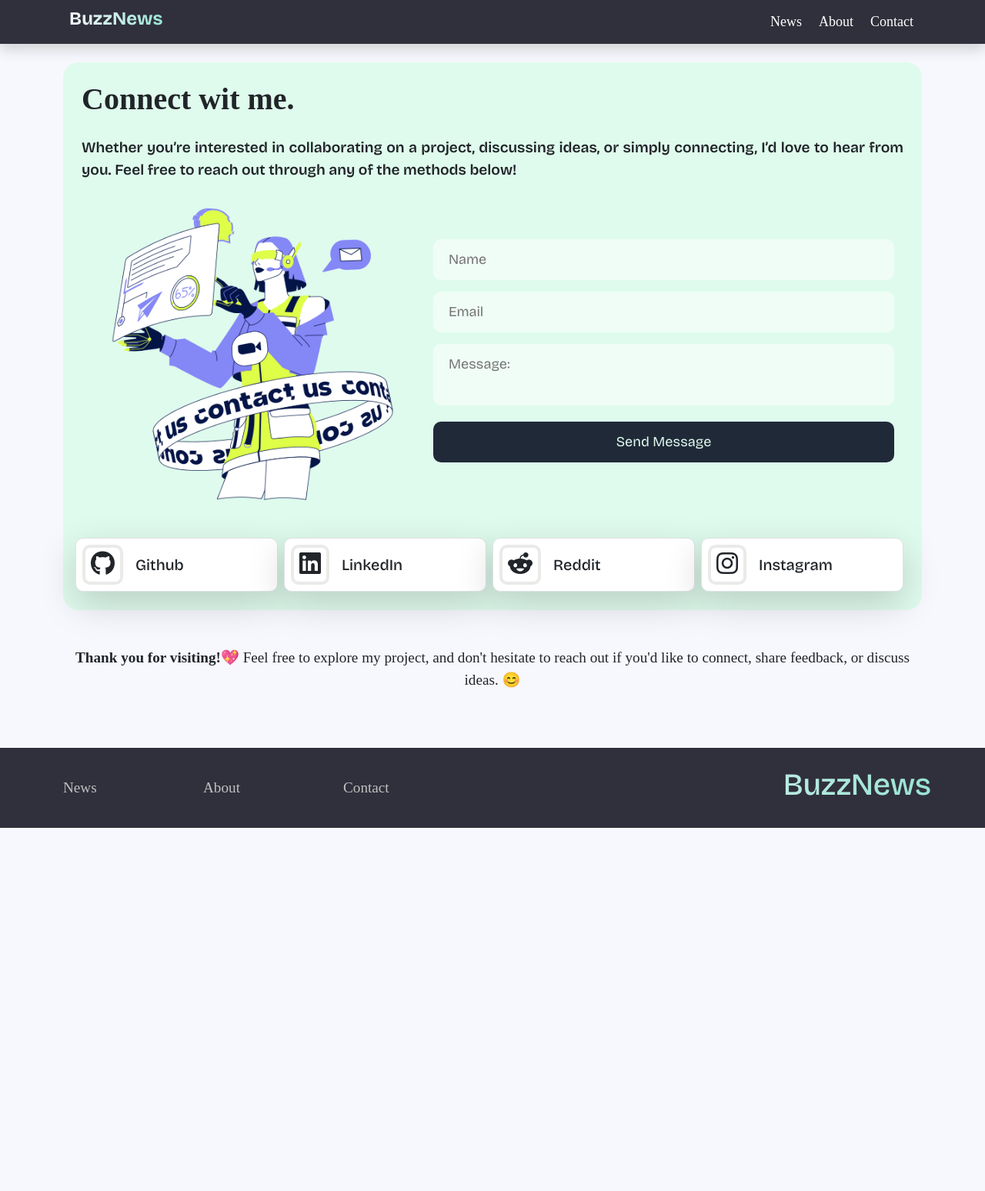
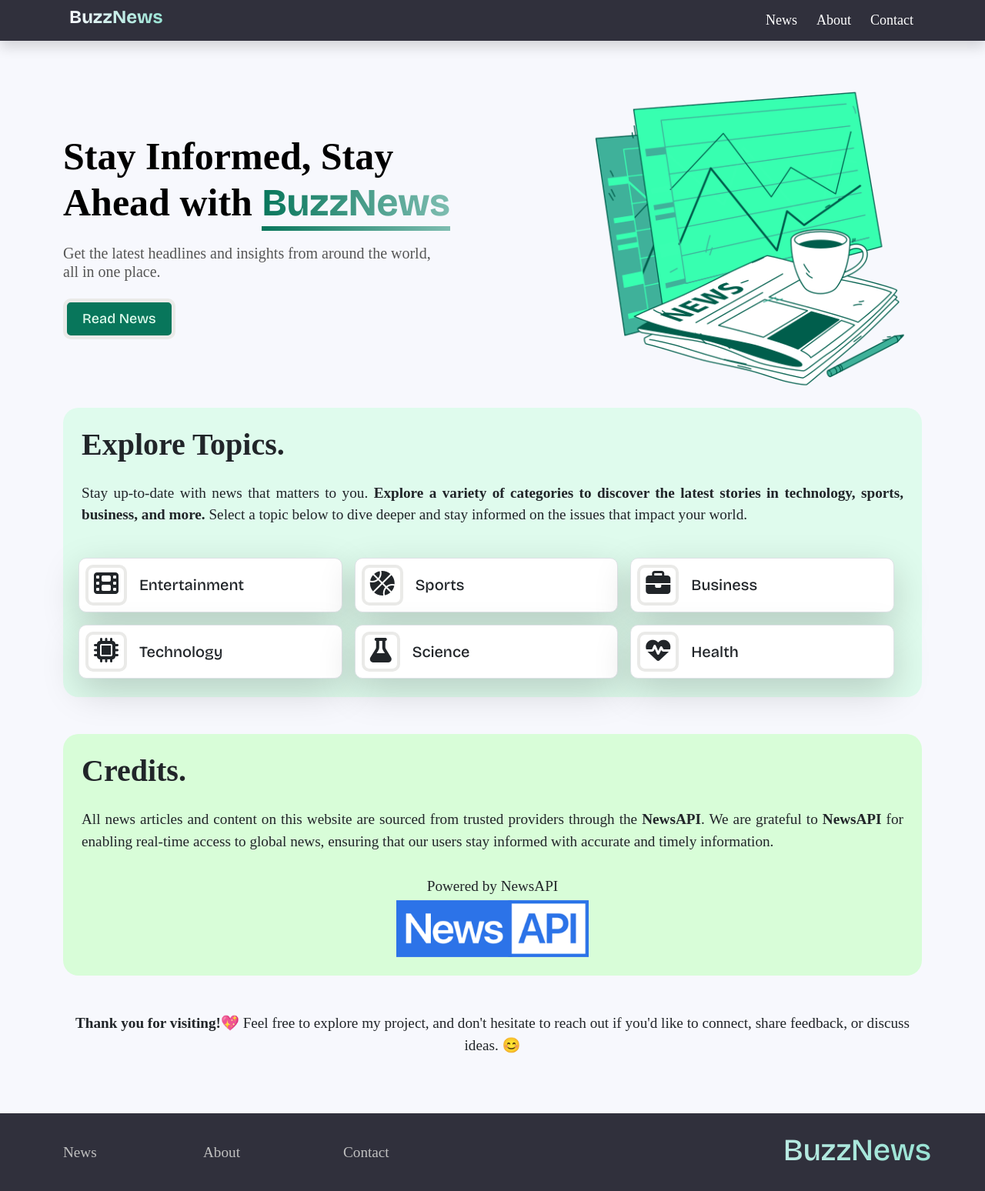
Before and after one commit to ArpanVala/BuzzNews, a React (Vite) app: page / in a window 1280 px wide. Shown: the top 1548 px of the page at 77% size. Before the commit the page ends 1076 px from the top, so only its background shows below. Built offline with nearby package versions, Linux system fonts and the light colour scheme; a web font is replaced by a local one.

Commit message:
router added

```diff
--- a/package.json
+++ b/package.json
@@ -18,6 +18,7 @@
     "react": "^18.3.1",
     "react-dom": "^18.3.1",
     "react-masonry-css": "^1.0.16",
+    "react-router-dom": "^7.1.1",
     "react-toastify": "^11.0.2"
   },
   "devDependencies": {
--- a/public/CSS/mainnavbar.css
+++ b/public/CSS/mainnavbar.css
@@ -4,6 +4,9 @@
 
 body {
   background-color: #f7f8fd;
+}
+a {
+  text-decoration: none;
 }
 header {
   background-color: #30303c;
@@ -15,17 +18,20 @@ header {
   font-family: 'Bricolage Grotesque', serif;
   font-weight: 700;
 }
-.navbar-nav li a {
+.navbar-nav li {
   color: white;
+  margin-left: 3px;
+  padding: 2px 8px;
   font-family: 'gabarito', serif;
   font-size: 18px;
-  /* border-radius: 50px; */
+  text-decoration: none !important;
   border: 3px solid transparent;
 }
-.navbar-nav li a:hover {
-  /* background-color: #99e3d4; */
-  border-bottom: 3px solid #99e3d4;
-  color: white;
+.navbar-nav li:hover,
+.navbar-nav li:active {
+  background-color: #99e3d4;
+  border-radius: 2px;
+  color: #30303c;
 }
 .navbar-toggler {
   padding: 1px 3px;
--- a/src/App.jsx
+++ b/src/App.jsx
@@ -6,6 +6,7 @@ import Footer from "./Components/Footer"
 import HomePage from "./Pages/HomePage"
 import AboutPage from "./Pages/AboutPage"
 import ContactPage from "./Pages/ContactPage"
+import { Routes, Route } from "react-router-dom"
 
 const App = () => {
   const [category, setCategory] = useState('general')
@@ -16,9 +17,11 @@ const App = () => {
       {/* <NavBar setCategory={setCategory} setcountry={setCountry} /> */}
       {/* <NewsBoard category={category} country={country} /> */}
       <MainNavBar />
-      {/* <HomePage /> */}
-      {/* <AboutPage /> */}
-      <ContactPage />
+      <Routes>
+        <Route path="/" element={<HomePage />} />
+        <Route path="/About" element={<AboutPage />} />
+        <Route path="/Contact" element={<ContactPage />} />
+      </Routes>
       <Footer />
     </div>
   )
--- a/src/Components/Footer.jsx
+++ b/src/Components/Footer.jsx
@@ -1,6 +1,7 @@
 import React from 'react'
 import '../../public/CSS/footer.css'
 import '../../public/css/media.css'
+import { Link } from 'react-router-dom'
 const Footer = () => {
     return (
         <footer className='container-fluid'>
@@ -9,19 +10,19 @@ const Footer = () => {
                     <div className="col-8 col-md-6 ">
                         <div className="footer-links d-flex">
                             <div className="col-4">
-                                <p className='text-content '>News</p>
+                                <Link to='/'><p className='text-content '>News</p></Link>
                             </div>
                             <div className="col-4">
-                                <p className='text-content '>About</p>
+                                <Link to='/About'><p className='text-content '>About</p></Link>
                             </div>
                             <div className="col-4">
-                                <p className='text-content '>Contact</p>
+                                <Link to='/Contact'><p className='text-content '>Contact</p></Link>
                             </div>
                         </div>
                     </div>
                     <div className="col-4 col-md-6 my-0 px-0 text-end ">
                         <div className="footer-logo">
-                            <h1>BuzzNews</h1>
+                            <Link to='/'><h1>BuzzNews</h1></Link>
                         </div>
                     </div>
                 </div>
--- a/src/Components/MainNavBar.jsx
+++ b/src/Components/MainNavBar.jsx
@@ -1,22 +1,24 @@
 import './../../public/CSS/mainnavbar.css';
+import { Link } from 'react-router-dom';
 const MainNavBar = () => {
     return (
-        <header className='container-fluid shadow py-1'>
+        <header className='container-fluid shadow py-2'>
             <div className="container">
                 <div className="row">
                     <div className="col-12">
                         <nav className="navbar navbar-expand-lg p-0">
-                            <a className="navbar-brand" href="#">
+                            <Link to='/'><a className="navbar-brand" href="">
                                 <h4 className='d-inline-block ms-2'>BuzzNews</h4>
                             </a>
+                            </Link>
                             <button className="navbar-toggler" type="button" data-bs-toggle="collapse" data-bs-target="#navbarNav" aria-controls="navbarNav">
                                 <span className="navbar-toggler-icon"></span>
                             </button>
                             <div className="collapse navbar-collapse justify-content-end" id="navbarNav">
                                 <ul className="navbar-nav">
-                                    <li className="nav-item"><a href="index.html" className="nav-link">News</a></li>
-                                    <li className="nav-item"><a href="index.html" className="nav-link">About</a></li>
-                                    <li className="nav-item"><a href="index.html" className="nav-link">Contact</a></li>
+                                    <Link to='/'><li className="nav-item">News</li></Link>
+                                    <Link to='/About'><li className="nav-item">About</li></Link>
+                                    <Link to='/Contact'><li className="nav-item">Contact</li></Link>
                                 </ul>
                             </div>
                         </nav>
--- a/src/main.jsx
+++ b/src/main.jsx
@@ -1,9 +1,10 @@
 import { StrictMode } from 'react'
 import { createRoot } from 'react-dom/client'
 import App from './App.jsx'
+import { BrowserRouter } from 'react-router-dom'
 
 createRoot(document.getElementById('root')).render(
-  <StrictMode>
+  <BrowserRouter>
     <App />
-  </StrictMode>,
+  </BrowserRouter>,
 )
```
Also changed, not shown: 2 other files (tests, documents, lock files or other folders).
